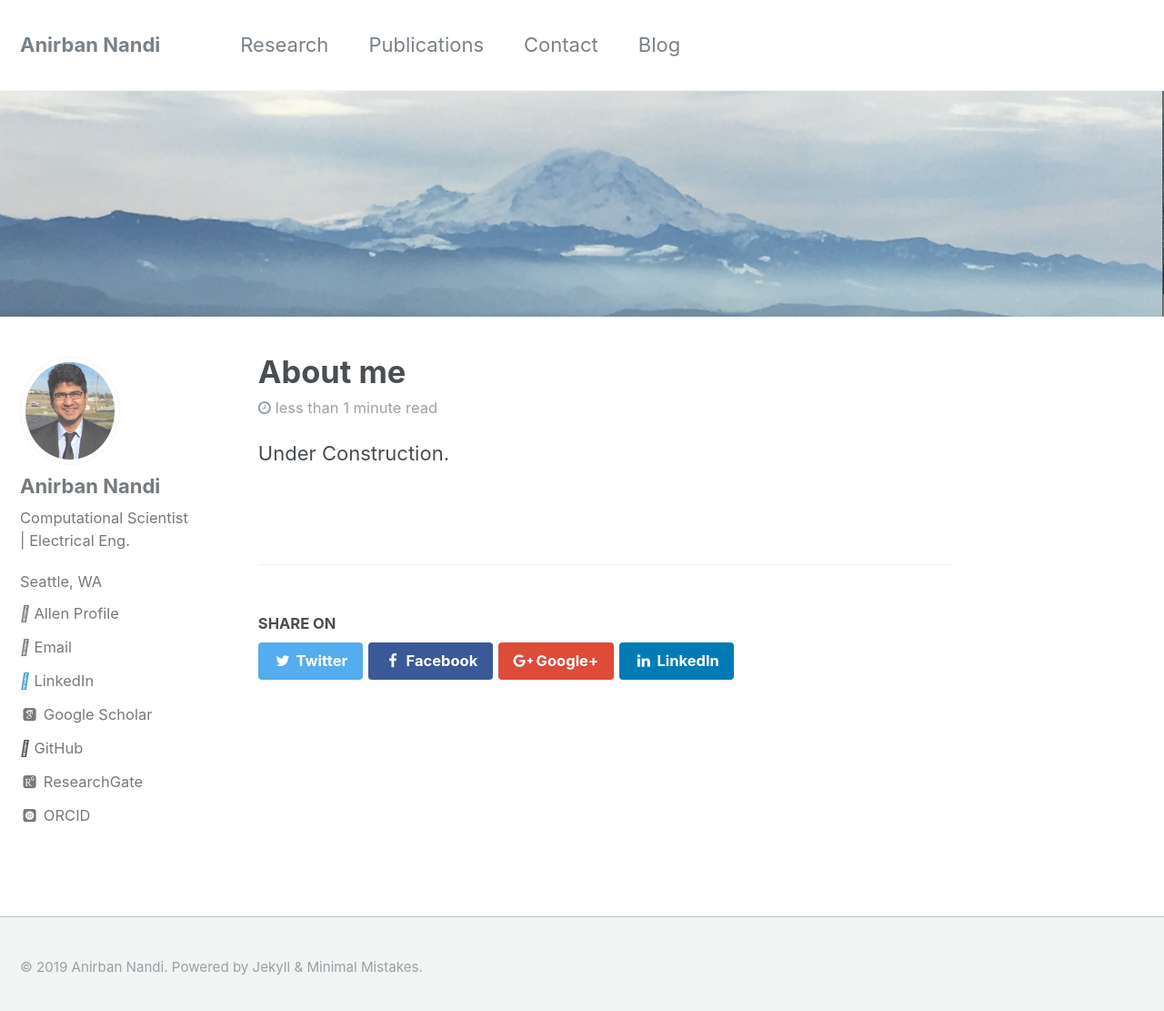
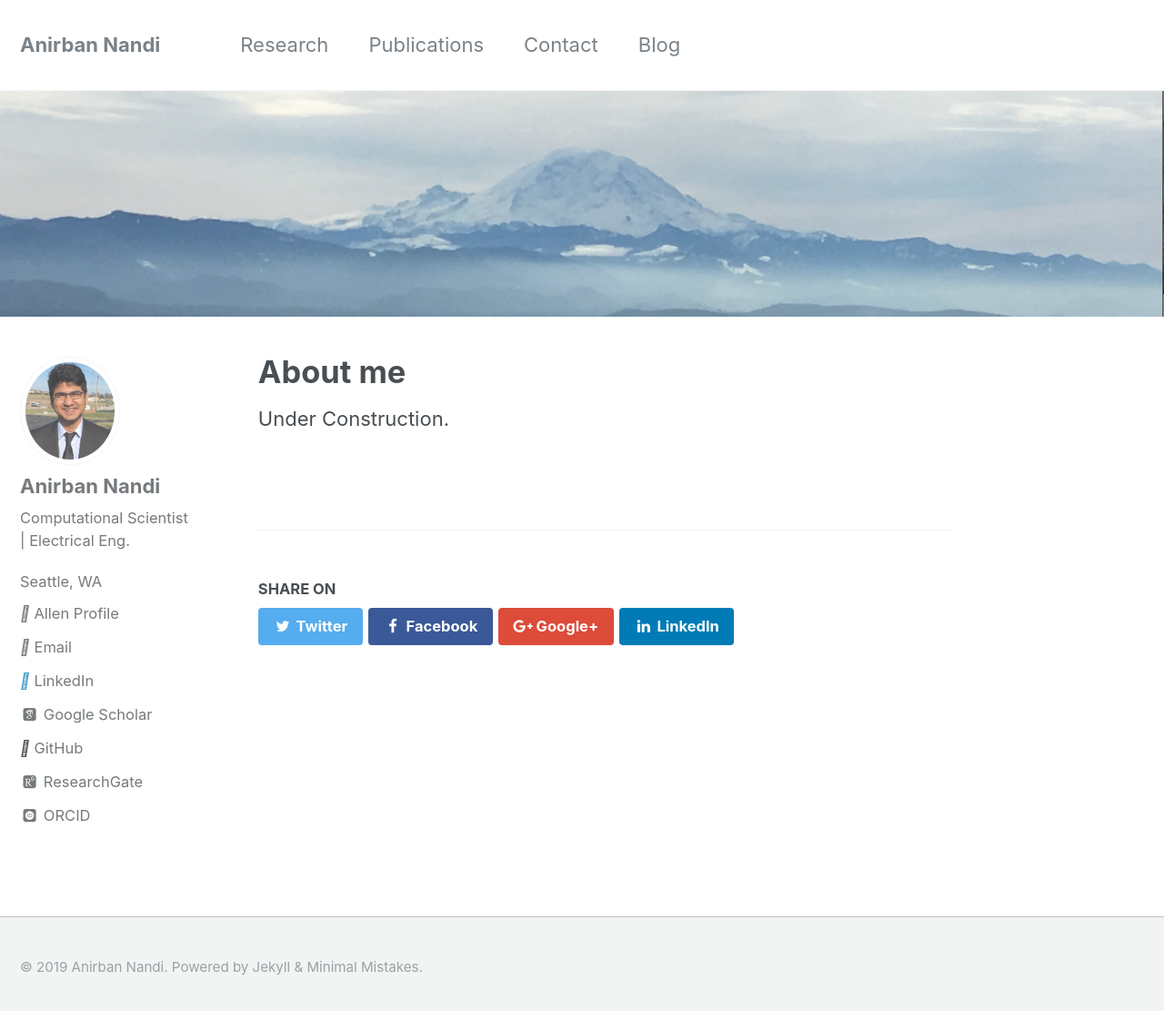
Before and after one commit to anirban6908/anirban6908.github.io, a Jekyll site: the page built from index.md, in a window 1280 px wide and 1119 px high. Shown: the top 1111 px of the window at 91% size. Built offline with Jekyll 4.4.1, drawn with Linux system fonts in a browser that asks for light colours; some web fonts are replaced.

Commit message:
cleaning up

```diff
--- a/_config.yml
+++ b/_config.yml
@@ -115,8 +115,8 @@
   googlescholar    : "https://scholar.google.com/citations?user=iRq4Y8wAAAAJ&hl=en"
   github           : "anirban6908"
   links:
-    - label: "Email"
-      icon: "fas fa-fw fa-envelope-square"
+    # - label: "Email"
+    #   icon: "fas fa-fw fa-envelope-square"
       # url: mailto:your.name@email.com
     - label: "Allen Profile"
       icon: "fas fa-fw fa-link"
@@ -292,7 +292,7 @@
     values:
       layout: single
       author_profile: true
-      read_time: true
+      read_time: #true
       comments: # true
       share: true
       related: true
```
Also changed, not shown: 1 other file.
